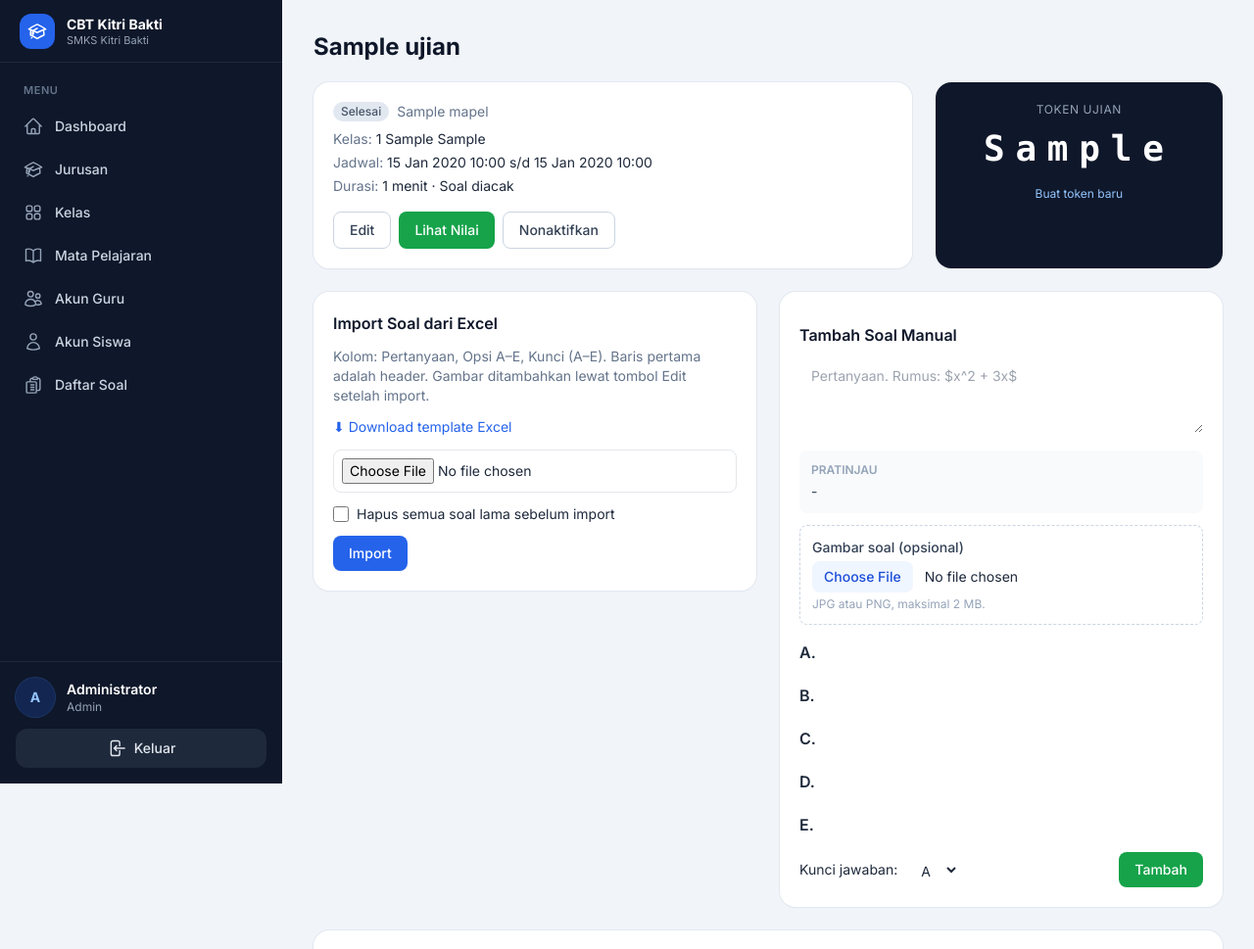
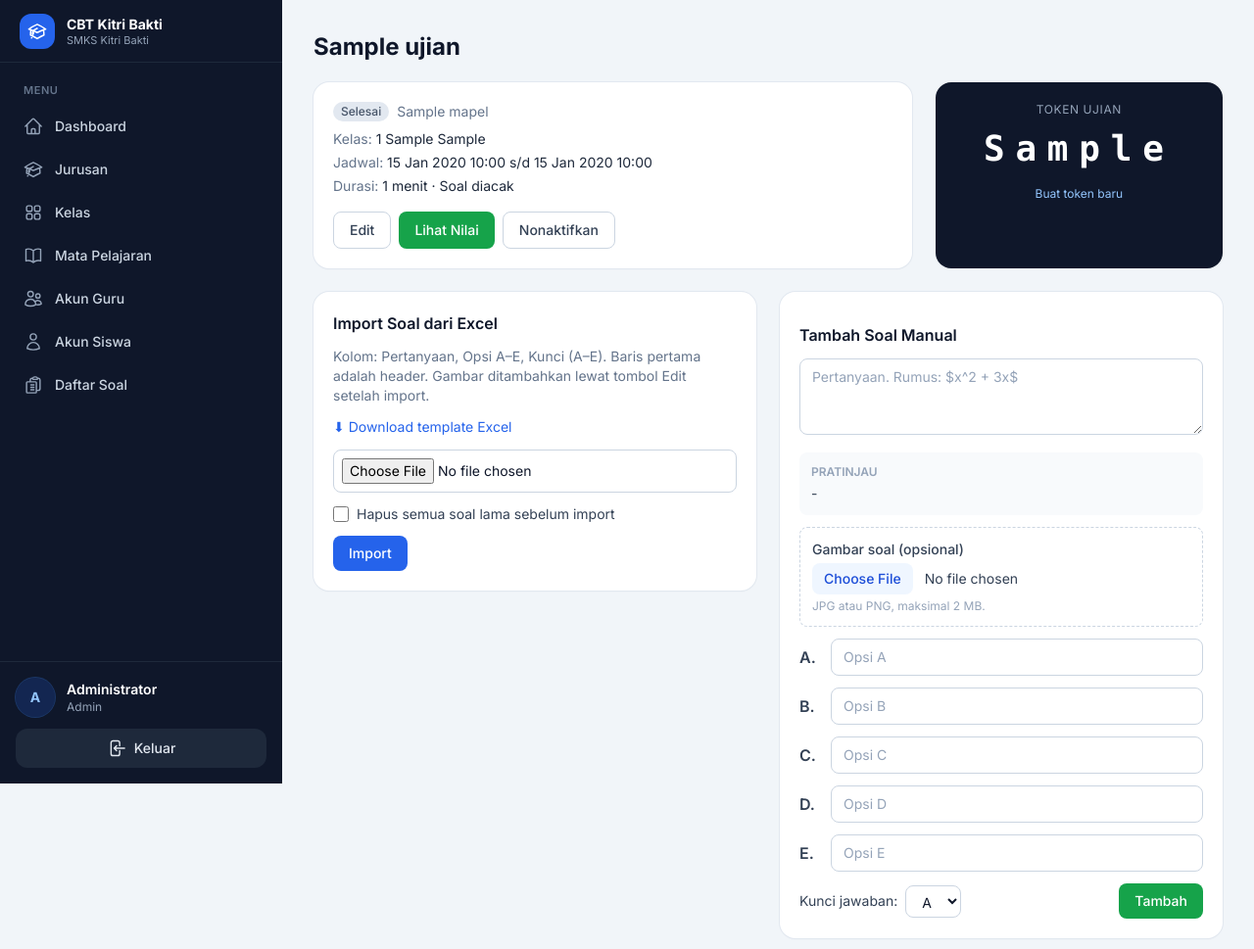
Before and after one commit to Andikasyptr/cbt-kitri, a Laravel app: page /guru/ujian/1 in a window 1280 px wide. Shown: the top 969 px of the page at 98% size. Run offline with Laravel 12, Linux system fonts and the light colour scheme; a user stored in the database is signed in; data comes from the database, SQL or seed files in the repository; tables that the repository leaves empty hold one stand-in row (values such as "Sample post"); some libraries are stand-ins or nearby versions.

Commit message:
tampilan soal guru

```diff
--- a/resources/views/guru/ujian/show.blade.php
+++ b/resources/views/guru/ujian/show.blade.php
@@ -1,6 +1,10 @@
 @extends('layouts.app')
 @section('title', $ujian->judul)
 @section('content')
+
+@php
+    $field = 'w-full rounded-lg border border-slate-300 bg-white px-3 py-2 text-sm text-slate-900 placeholder-slate-400 focus:border-blue-500 focus:outline-none focus:ring-1 focus:ring-blue-500';
+@endphp
 
 {{-- Ringkasan + token --}}
 <div class="mb-6 grid gap-6 lg:grid-cols-3">
@@ -33,6 +37,17 @@
     </div>
 </div>
 
+{{-- Pesan error validasi --}}
+@if ($errors->any())
+    <div class="mb-6 rounded-lg border border-red-200 bg-red-50 p-3 text-sm text-red-700">
+        <ul class="list-inside list-disc">
+            @foreach ($errors->all() as $err)
+                <li>{{ $err }}</li>
+            @endforeach
+        </ul>
+    </div>
+@endif
+
 <div class="mb-6 grid gap-6 lg:grid-cols-2">
     {{-- Import Excel --}}
     <div class="card h-fit space-y-3 p-5">
@@ -41,8 +56,9 @@
         <a href="{{ route('guru.soal.template', $ujian) }}" class="inline-block text-sm text-blue-600 hover:underline">⬇ Download template Excel</a>
         <form action="{{ route('guru.soal.import', $ujian) }}" method="POST" enctype="multipart/form-data" class="space-y-3">
             @csrf
-            <input type="file" name="file" accept=".xlsx,.xls" required class="block w-full rounded-lg border p-2 text-sm">
-            <label class="flex items-center gap-2 text-sm">
+            <input type="file" name="file" accept=".xlsx,.xls" required
+                   class="block w-full rounded-lg border border-slate-300 bg-white p-2 text-sm text-slate-900">
+            <label class="flex items-center gap-2 text-sm text-slate-700">
                 <input type="checkbox" name="hapus_lama" value="1"> Hapus semua soal lama sebelum import
             </label>
             <button class="btn-primary">Import</button>
@@ -55,7 +71,7 @@
         <h2 class="font-semibold text-slate-900">Tambah Soal Manual</h2>
 
         <textarea id="in-tanya" name="pertanyaan" rows="3" placeholder="Pertanyaan. Rumus: $x^2 + 3x$" required
-                  class="w-full px-3 py-2 text-sm">{{ old('pertanyaan') }}</textarea>
+                  class="{{ $field }}">{{ old('pertanyaan') }}</textarea>
         <div class="rounded-lg bg-slate-50 p-3 text-sm">
             <div class="mb-1 text-xs font-semibold text-slate-400">PRATINJAU</div>
             <div id="pv-tanya" class="whitespace-pre-line text-slate-700">-</div>
@@ -64,23 +80,26 @@
         <div class="rounded-lg border border-dashed border-slate-300 p-3">
             <label class="mb-1 block text-sm font-medium text-slate-700">Gambar soal (opsional)</label>
             <input type="file" name="gambar" id="in-gambar" accept="image/png,image/jpeg"
-                   class="block w-full text-sm file:mr-3 file:rounded-lg file:border-0 file:bg-blue-50 file:px-3 file:py-1.5 file:font-medium file:text-blue-700">
+                   class="block w-full text-sm text-slate-700 file:mr-3 file:rounded-lg file:border-0 file:bg-blue-50 file:px-3 file:py-1.5 file:font-medium file:text-blue-700">
             <p class="mt-1 text-xs text-slate-400">JPG atau PNG, maksimal 2 MB.</p>
             <img id="pv-gambar" class="mt-2 hidden max-h-48 rounded-lg border" alt="Pratinjau gambar">
         </div>
 
         @foreach (['a', 'b', 'c', 'd', 'e'] as $o)
             <div class="flex items-center gap-2">
-                <span class="w-6 font-semibold uppercase">{{ $o }}.</span>
-                <input name="opsi_{{ $o }}" value="{{ old('opsi_'.$o) }}" required class="flex-1 px-3 py-1.5 text-sm">
+                <span class="w-6 font-semibold uppercase text-slate-700">{{ $o }}.</span>
+                <input type="text" name="opsi_{{ $o }}" value="{{ old('opsi_'.$o) }}"
+                       placeholder="Opsi {{ strtoupper($o) }}" required class="{{ $field }} flex-1">
             </div>
         @endforeach
 
         <div class="flex items-center gap-2">
-            <label class="text-sm">Kunci jawaban:</label>
-            <select name="kunci" required class="px-3 py-1.5 text-sm">
+            <label for="in-kunci" class="text-sm text-slate-700">Kunci jawaban:</label>
+            <select id="in-kunci" name="kunci" required
+                    style="color-scheme: light"
+                    class="rounded-lg border border-slate-300 bg-white px-3 py-1.5 text-sm text-slate-900">
                 @foreach (['A', 'B', 'C', 'D', 'E'] as $k)
-                    <option @selected(old('kunci') == $k)>{{ $k }}</option>
+                    <option value="{{ $k }}" class="bg-white text-slate-900" @selected(old('kunci', 'A') == $k)>{{ $k }}</option>
                 @endforeach
             </select>
             <button class="btn-success ml-auto">Tambah</button>
@@ -131,7 +150,7 @@
         clearTimeout(timer);
         timer = setTimeout(() => {
             pvTanya.textContent = inTanya.value || '-';
-            window.renderMath(pvTanya);
+            if (window.renderMath) window.renderMath(pvTanya);
         }, 250);
     });
 
```
